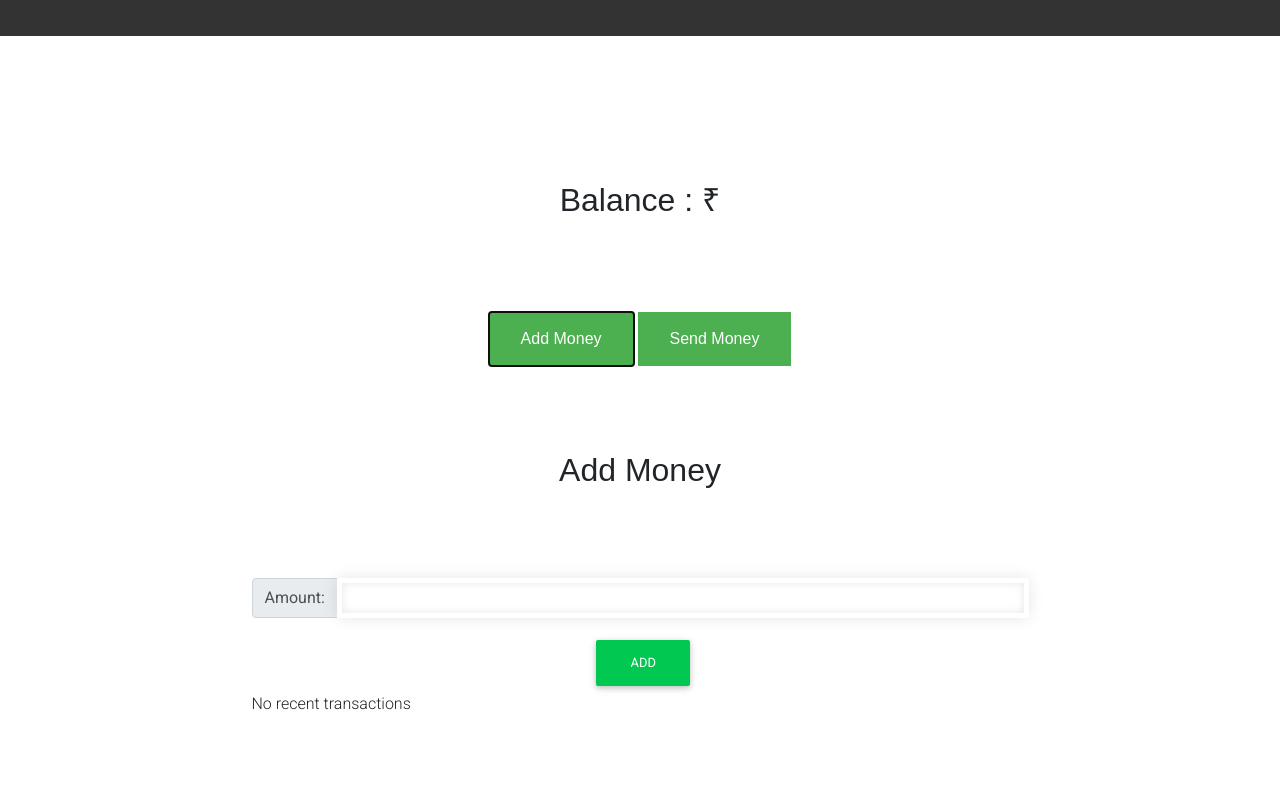
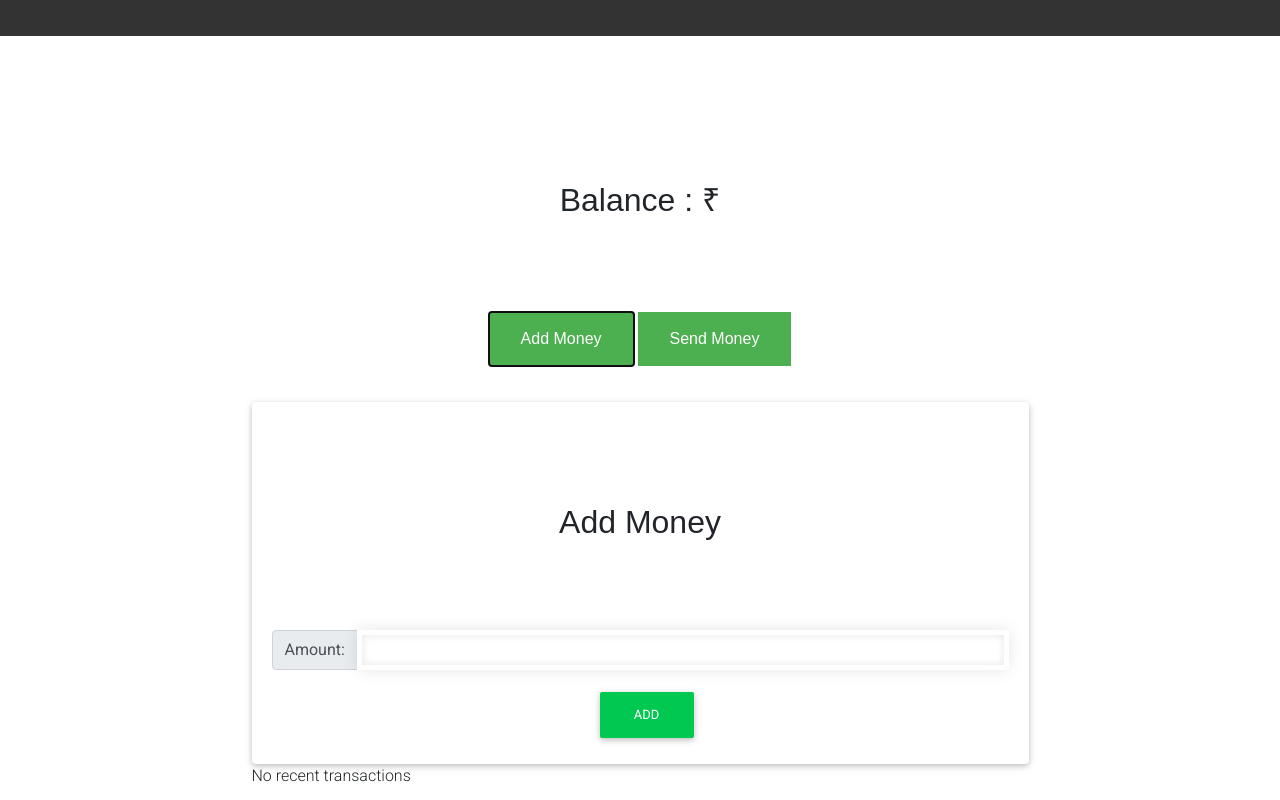
Before and after one commit to lavish10/wallet-application-reactjs, a React (Create React App) app: page / in a window 1280 px wide. Both pictures are taken after a click on the button "Add Money". Built offline with nearby package versions, Linux system fonts and the light colour scheme; no server answers.

Commit message:
[Zishan/Lavish] Refactor. Bootstrap Card in Wallet

```diff
--- a/src/components/AddMoney/AddMoney.js
+++ b/src/components/AddMoney/AddMoney.js
@@ -1,7 +1,7 @@
 import React, {Component} from 'react';
 import addMoneyService from "../../service/AddMoneyService";
 import './AddMoney.css';
-import {Alert, Button, Col, Container, FormControl, InputGroup, Row} from 'react-bootstrap';
+import {Alert, Button, Card, Col, Container, FormControl, InputGroup, Row} from 'react-bootstrap';
 
 class AddMoney extends Component {
 
@@ -65,6 +65,8 @@ class AddMoney extends Component {
     render() {
         return (
             <div>
+                <Card>
+                    <Card.Body>
                         <Container>
                             <h2>Add Money</h2>
                             <Row>
@@ -96,6 +98,8 @@ class AddMoney extends Component {
                                 </Col>
                             </Row>
                         </Container>
+                    </Card.Body>
+                </Card>
             </div>
         );
     }
--- a/src/components/SendMoney/SendMoney.js
+++ b/src/components/SendMoney/SendMoney.js
@@ -1,7 +1,7 @@
 import React, {Component} from 'react';
 import sendMoneyService from "../../service/SendMoneyService";
 import Validators from '../utils/Validators';
-import {Alert, Button, Col, Container, FormControl, InputGroup, Row} from 'react-bootstrap';
+import {Alert, Button, Card, Col, Container, FormControl, InputGroup, Row} from 'react-bootstrap';
 import '../../App.css';
 
 class SendMoney extends Component {
@@ -100,7 +100,10 @@ class SendMoney extends Component {
     render() {
         return (
             <div>
+                <Card>
+                    <Card.Body>
                         <Container>
+
                             <h2>Send Money</h2>
                             <Row>
                                 <InputGroup className="mb-3">
@@ -163,6 +166,8 @@ class SendMoney extends Component {
                                 </Alert>
                             </Row>
                         </Container>
+                    </Card.Body>
+                </Card>
             </div>
         );
     }
--- a/src/components/Wallet/Wallet.view.js
+++ b/src/components/Wallet/Wallet.view.js
@@ -58,7 +58,7 @@ class WalletView extends Component {
                     <div id={'balance'} style={{textAlign: 'center', display: 'block'}}
                          className="container">
                         <h2>Balance : ₹ {this.props.balance}</h2>
-                        <div>
+                        <div style={{marginBottom: '2em'}}>
                             <button id={'addMoneyBtn'} className={'button'} onClick={this.handleClickAddMoney}>Add Money
                             </button>
                             <button id={'sendMoneyBtn'} className={'button'} onClick={this.handleClickSendMoney}>Send
```
Lines whose indentation alone changed are shown as unchanged.
